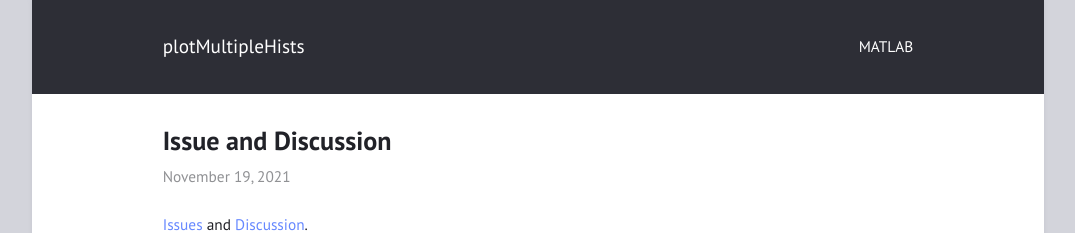
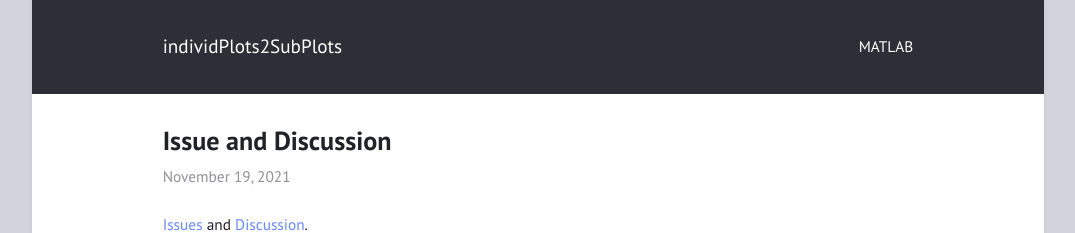
Before and after one commit to tulimid1/individualPlots2SubPlots-matlab, a Jekyll site: the page built from index.html, in a window 1280 px wide. Shown: the top 233 px of the page, without its empty margins (102-1177 px from the left). Built offline with Jekyll 4.4.1, drawn with Linux system fonts in a browser that asks for light colours.

Commit message:
Update _config.yml

```diff
--- a/_config.yml
+++ b/_config.yml
@@ -1,4 +1,4 @@
-title: "plotMultipleHists"
+title: "individPlots2SubPlots"
 author: "Duncan Tulimieri"
 description: "Duncan Tulimieri"
 
```
